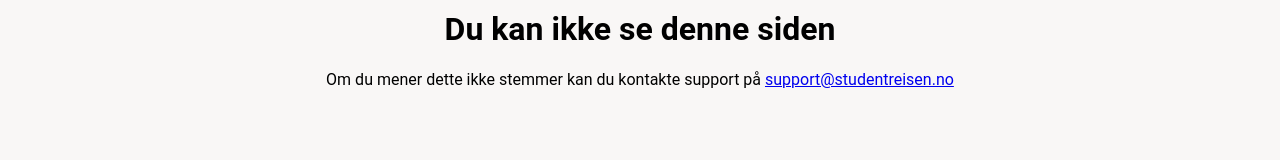
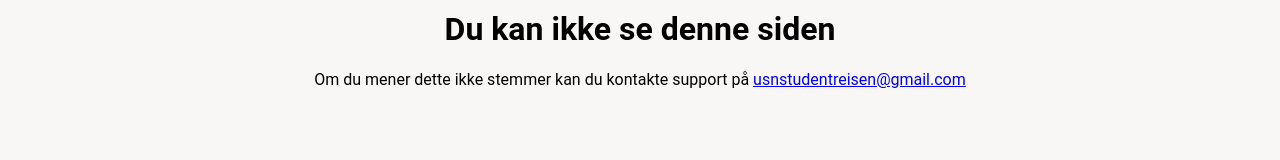
Before and after one commit to fuzzboii/Studentreisen, a React (Create React App) app: page /seminar in a window 1280 px wide. Shown: the part 131-291 px from the top of the page. Built offline with nearby package versions, Linux system fonts and the light colour scheme; no server answers.

Commit message:
Oppdatert e-post i NoAccess

```diff
--- a/src/global/Components/NoAccess.js
+++ b/src/global/Components/NoAccess.js
@@ -4,7 +4,7 @@ function NoAccess() {
     return (
         <main id="main_no_access">
             <h1>Du kan ikke se denne siden</h1>
-            <p>Om du mener dette ikke stemmer kan du kontakte support på <a href="mailto:support@studentreisen.no">support@studentreisen.no</a></p>
+            <p>Om du mener dette ikke stemmer kan du kontakte support på <a href="mailto:usnstudentreisen@gmail.com">usnstudentreisen@gmail.com</a></p>
         </main>
     );
 }
```
